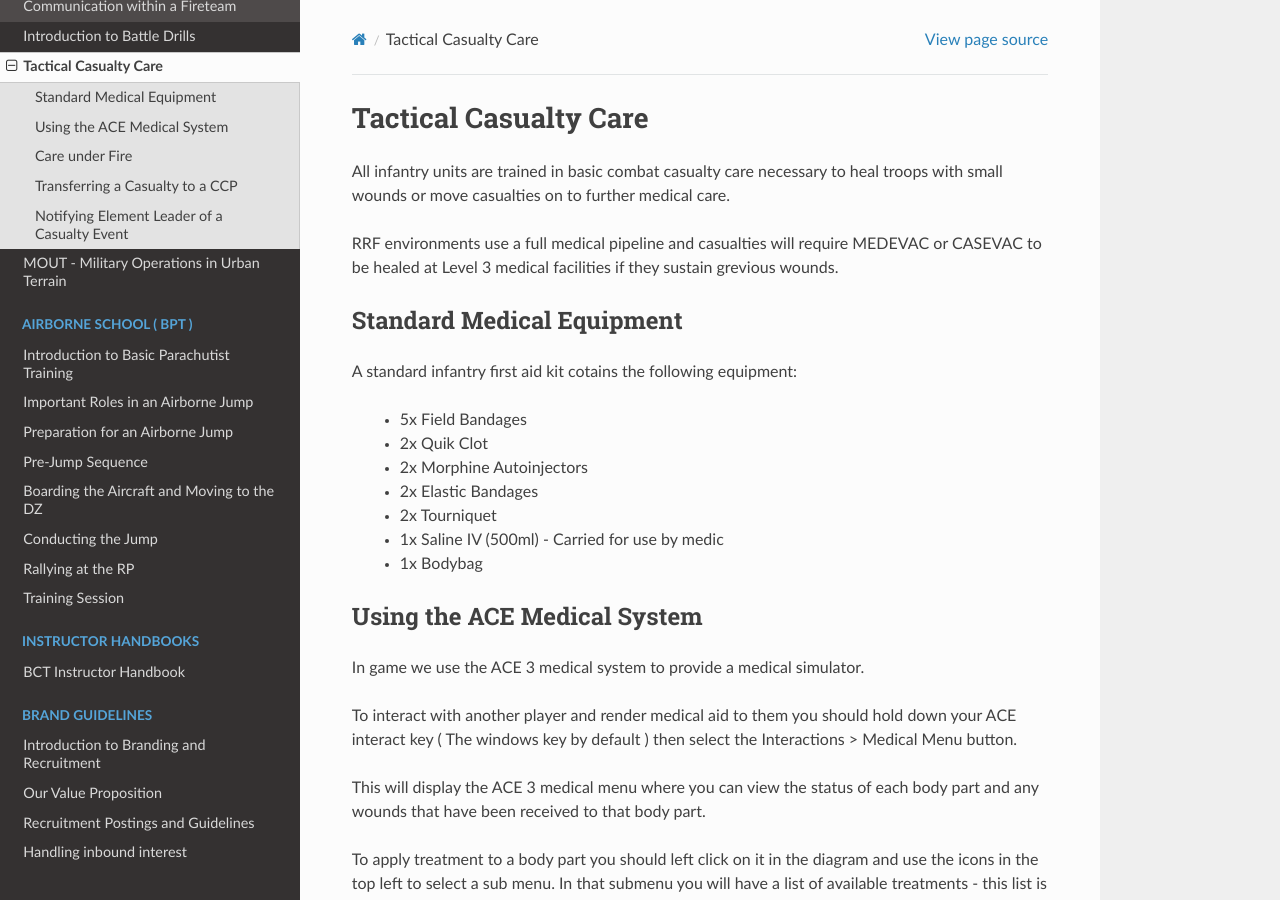
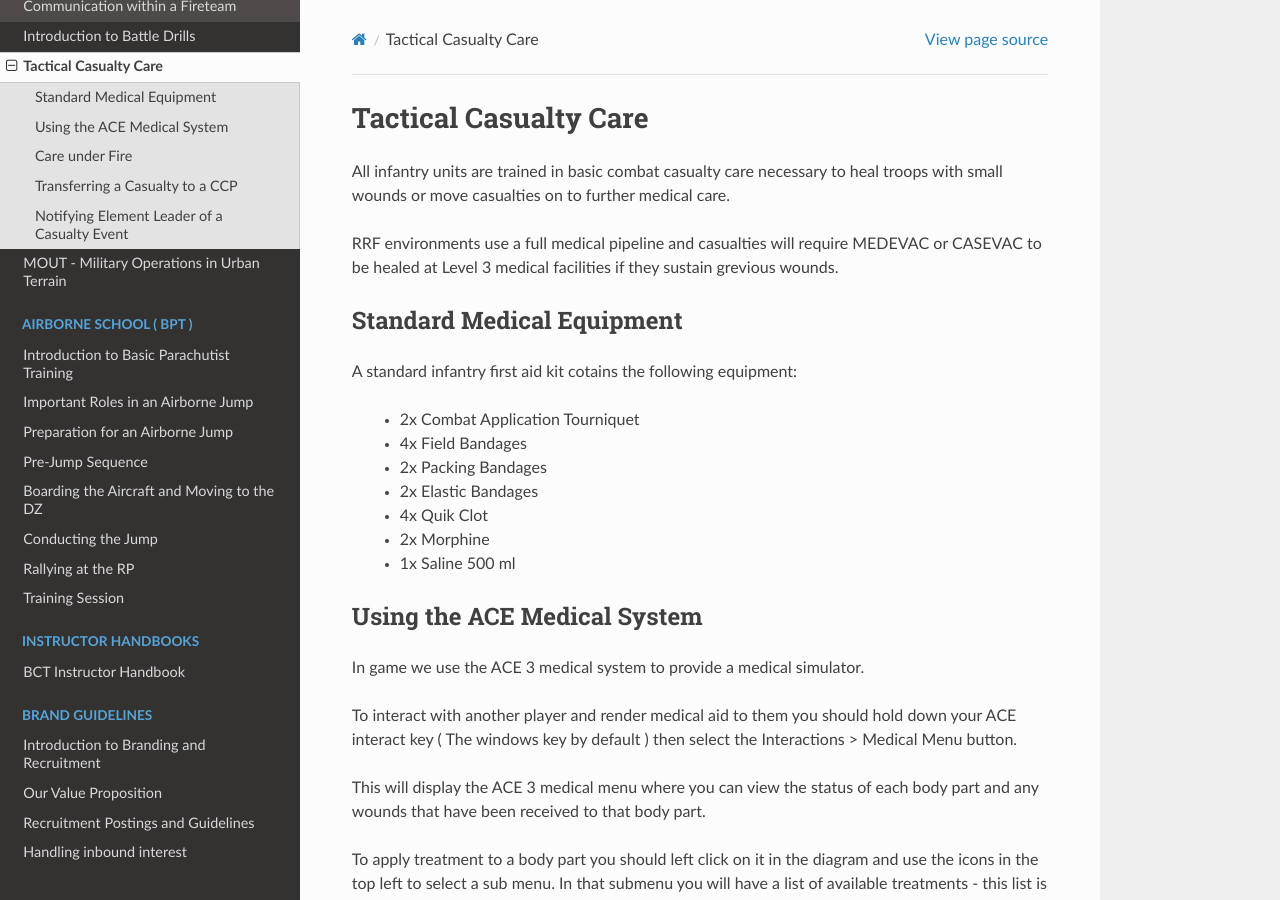
Before and after one commit to 1st-rapid-response-force/Training-Programs, a Sphinx documentation site: the page built from docs/source/ait_11/basic_medical.rst, in a window 1280 px wide and 900 px high. Built offline with Sphinx 7.4.7 and the Read the Docs theme 2.0.0, drawn with Linux system fonts in a browser that asks for light colours; formulas are drawn with MathJax 3.

Commit message:
Fix discrepency
Signed-off-by: Alexander Christie <alex@briefly.io>

```diff
--- a/docs/source/ait_11/basic_medical.rst
+++ b/docs/source/ait_11/basic_medical.rst
@@ -10,13 +10,13 @@ Standard Medical Equipment
 
 A standard infantry first aid kit cotains the following equipment:
 
-  * 5x Field Bandages
-  * 2x Quik Clot
-  * 2x Morphine Autoinjectors
+  * 2x Combat Application Tourniquet
+  * 4x Field Bandages
+  * 2x Packing Bandages
   * 2x Elastic Bandages
-  * 2x Tourniquet
-  * 1x Saline IV (500ml) - Carried for use by medic
-  * 1x Bodybag
+  * 4x Quik Clot
+  * 2x Morphine
+  * 1x Saline 500 ml
 
 Using the ACE Medical System
 -----------------------------
```
